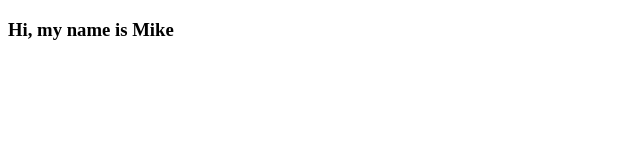
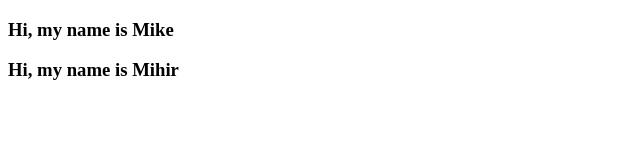
Before and after one commit to WDFT-JAN-2022/Git-testing, a plain HTML site: page index.html in a window 1280 px wide. Shown: the whole page, without its empty margins (0-640 px from the left). Drawn offline with Linux system fonts and the light colour scheme.

Commit message:
mihir commit

```diff
--- a/index.html
+++ b/index.html
@@ -9,7 +9,7 @@
 </head>
 <body>
     <h3>Hi, my name is Mike</h3>
-
+    <h3>Hi, my name is Mihir</h3>
 
 </body>
 </html>
```
